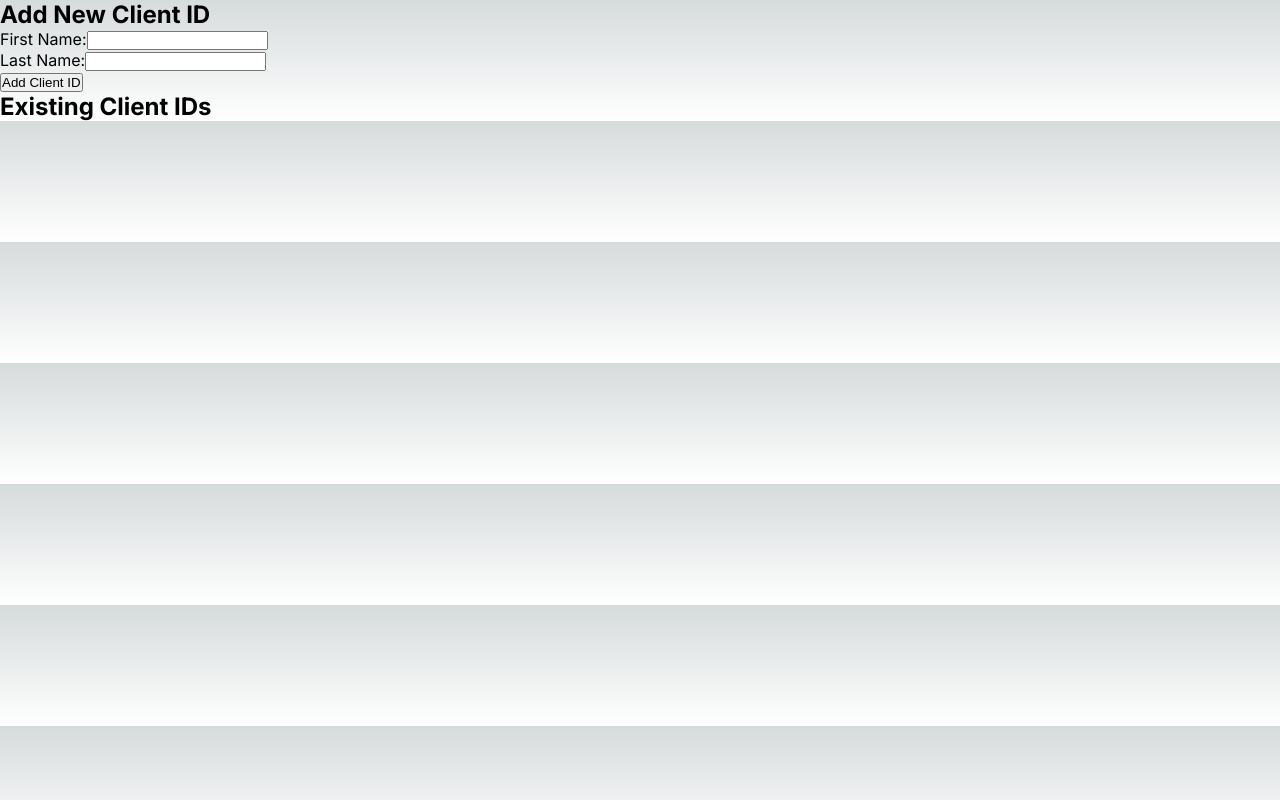
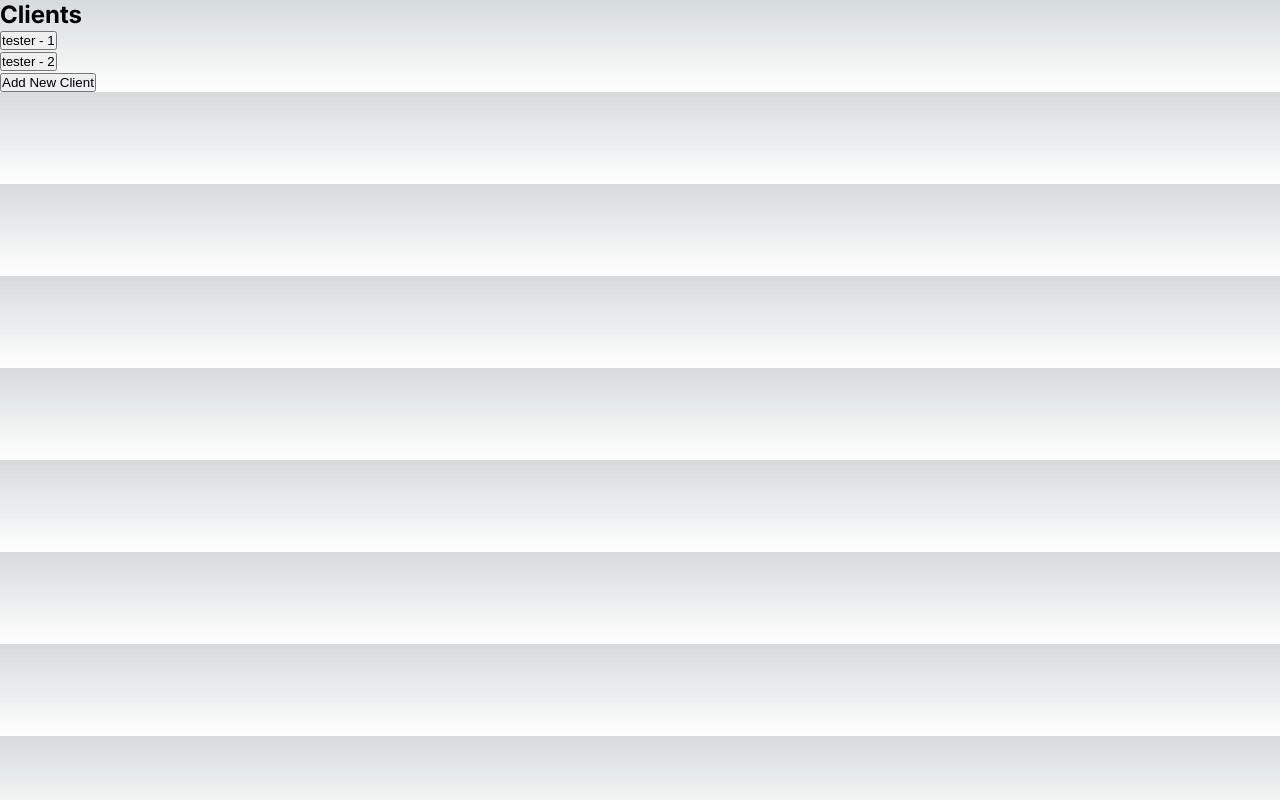
Before and after one commit to younesk31/SamsShit, a Next.js app: page / in a window 1280 px wide. Built offline with nearby package versions, Linux system fonts and the light colour scheme.

Commit message:
fixed navigation, add dummyusers

```diff
--- a/src/app/components/ClientIDActions.js
+++ b/src/app/components/ClientIDActions.js
@@ -6,7 +6,7 @@ const ClientIDActions = ({ clientID, items, onWithdraw, onAddItem, onMoveOut, on
 
   return (
     <div>
-      <h2>Actions for Client ID: {clientID}</h2>
+      <h2>Actions for Client ID: {`${clientID.firstName} - ${clientID.lastName}`}</h2>
       {hasItems ? (
         <div>
           <button onClick={onWithdraw}>Withdraw</button>
@@ -16,6 +16,10 @@ const ClientIDActions = ({ clientID, items, onWithdraw, onAddItem, onMoveOut, on
       ) : (
         <div>
           <button onClick={onAddItem}>Add Items</button>
+          <br />
+          <br />
+          <br />
+          <button onClick={onBack}>Back</button>
         </div>
       )}
     </div>
--- a/src/app/components/ClientIDCreation.js
+++ b/src/app/components/ClientIDCreation.js
@@ -1,7 +1,7 @@
 "use client";
 import React, { useState } from "react";
 
-const ClientIDCreation = ({ onAddClientID }) => {
+const ClientIDCreation = ({ onAddClientID, onBack }) => {
   const [firstName, setFirstName] = useState("");
   const [lastName, setLastName] = useState("");
 
@@ -14,6 +14,7 @@ const ClientIDCreation = ({ onAddClientID }) => {
 
   return (
     <div>
+      <h2>Add New Client</h2>
       <form onSubmit={handleSubmit}>
         <label>
           First Name:
@@ -26,6 +27,10 @@ const ClientIDCreation = ({ onAddClientID }) => {
         </label>
         <br />
         <button type="submit">Add Client ID</button>
+        <br />
+        <br />
+        <br />
+        <button onClick={onBack}>Back</button>
       </form>
     </div>
   );
--- a/src/app/components/ClientIDsPage.js
+++ b/src/app/components/ClientIDsPage.js
@@ -3,12 +3,12 @@ import React from "react";
 const ClientIDsPage = ({ clientIDs, onSelectClient }) => {
   return (
     <div>
-      <h2>Existing Client IDs</h2>
+      <h2>Clients</h2>
       <ul>
         {clientIDs.map((client) => (
           <li key={client.id}>
             <button onClick={() => onSelectClient(client.id)}>
-              {client.id}: {client.firstName} {client.lastName}
+              {client.firstName} - {client.lastName}
             </button>
           </li>
         ))}
--- a/src/app/page.js
+++ b/src/app/page.js
@@ -7,15 +7,24 @@ import ClientIDCreation from "./components/ClientIDCreation";
 
 const Page = () => {
   const [selectedClientID, setSelectedClientID] = useState(null);
-  const [clientIDs, setClientIDs] = useState({});
+  const [clientIDs, setClientIDs] = useState({
+    // Hardcoded default clients
+    "tester-1": { id: 1, firstName: "tester", lastName: "1" },
+    "tester-2": { id: 2, firstName: "tester", lastName: "2" },
+  });
   const [nextID, setNextID] = useState(1); // Initialize the next ID to 1
+  const [showAddClient, setShowAddClient] = useState(false);
+  const [showAllClients, setShowAllClients] = useState(true);
 
   const handleSelectClient = (clientID) => {
     setSelectedClientID(clientID);
+    setShowAllClients(false);
   };
 
   const handleBackToClientIDs = () => {
     setSelectedClientID(null);
+    setShowAddClient(false);
+    setShowAllClients(true);
   };
 
   const handleAddClientID = (firstName, lastName) => {
@@ -28,6 +37,8 @@ const Page = () => {
       };
       setClientIDs({ ...clientIDs, [clientKey]: newClient });
       setNextID(nextID + 1);
+      setShowAddClient(false);
+      setShowAllClients(true);
     } else {
       alert("Client already exists");
     }
@@ -35,22 +46,23 @@ const Page = () => {
 
   return (
     <div>
-      {/* Render the "Add New Client ID" section first */}
-      <h2>Add New Client ID</h2>
-      <ClientIDCreation onAddClientID={handleAddClientID} />
-
-      {/* Then, render the "Existing Client IDs" section */}
-      {selectedClientID ? (
+      {/* Show all clients in the system */}
+      {showAllClients && <ClientIDsPage clientIDs={Object.values(clientIDs)} onSelectClient={handleSelectClient} />}
+      {/* create new client */}
+      {showAddClient && <ClientIDCreation onAddClientID={handleAddClientID} onBack={handleBackToClientIDs} />}
+      {!showAddClient && !selectedClientID && (
+        <button onClick={() => (setShowAddClient(true), setShowAllClients(false))}>Add New Client</button>
+      )}
+      {/* Show client Actions */}
+      {selectedClientID && (
         <ClientIDActions
-          clientID={selectedClientID}
+          clientID={clientIDs}
           items={[]} // Pass the items array for the selected client ID
           onWithdraw={() => console.log("Withdraw action")}
           onAddItem={() => console.log("Add Item action")}
           onMoveOut={() => console.log("Move Out action")}
           onBack={handleBackToClientIDs}
         />
-      ) : (
-        <ClientIDsPage clientIDs={Object.values(clientIDs)} onSelectClient={handleSelectClient} />
       )}
     </div>
   );
```
